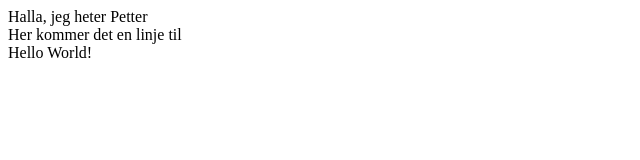
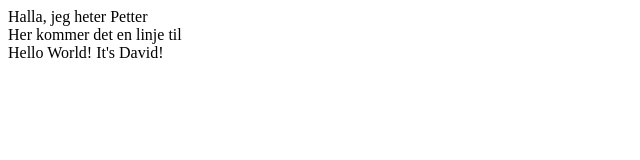
Before and after one commit to sigurdo/project_website, a plain HTML site: page index.html in a window 1280 px wide. Shown: the full height of the page, 0-640 px from the left. Drawn offline with Linux system fonts and the light colour scheme.

Commit message:
Modified index.html for Davids website

```diff
--- a/index.html
+++ b/index.html
@@ -3,6 +3,6 @@
 	<body>
 		Halla, jeg heter Petter<br>
 		Her kommer det en linje til<br>
-		Hello World!
+		Hello World! It's David!
 	</body>
 </html>
```
